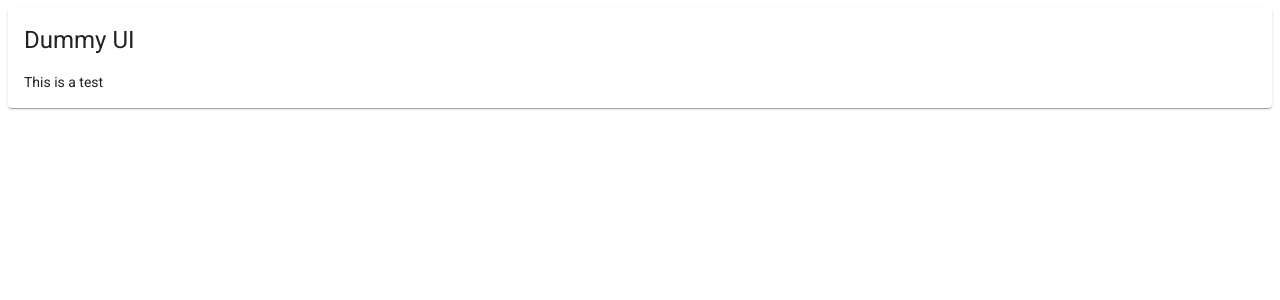
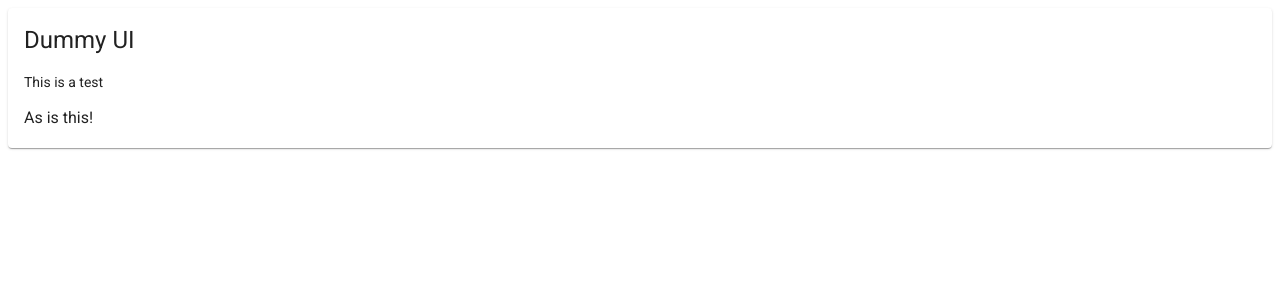
Before and after one commit to cykubed/dummyui, an Angular app: page / in a window 1280 px wide. Shown: the top 300 px of the page. Built offline with nearby package versions, Linux system fonts and the light colour scheme.

Commit message:
some code

```diff
--- a/src/app/app.component.html
+++ b/src/app/app.component.html
@@ -6,6 +6,8 @@
     </mat-card-title>
     <mat-card-content>
       <p>This is a test</p>
+
+      <h3>As is this!</h3>
     </mat-card-content>
 
   </mat-card>
```
